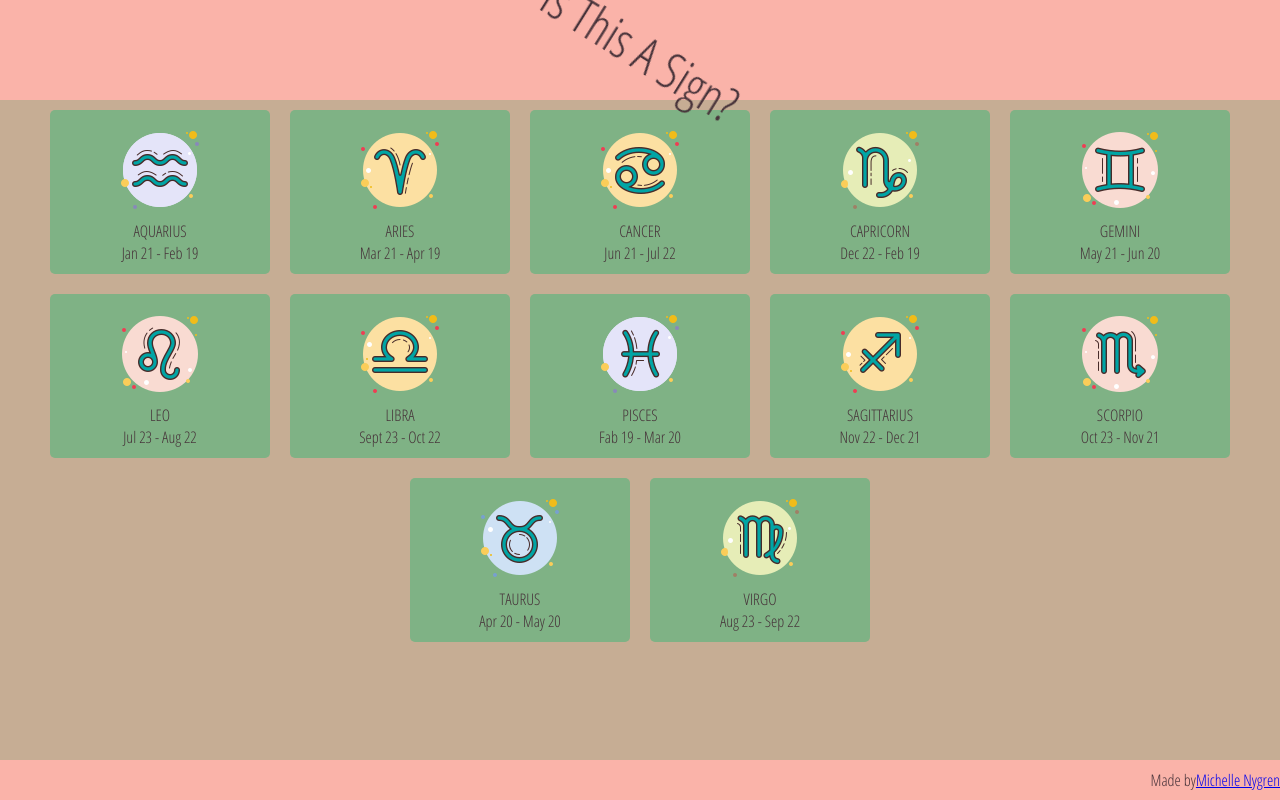
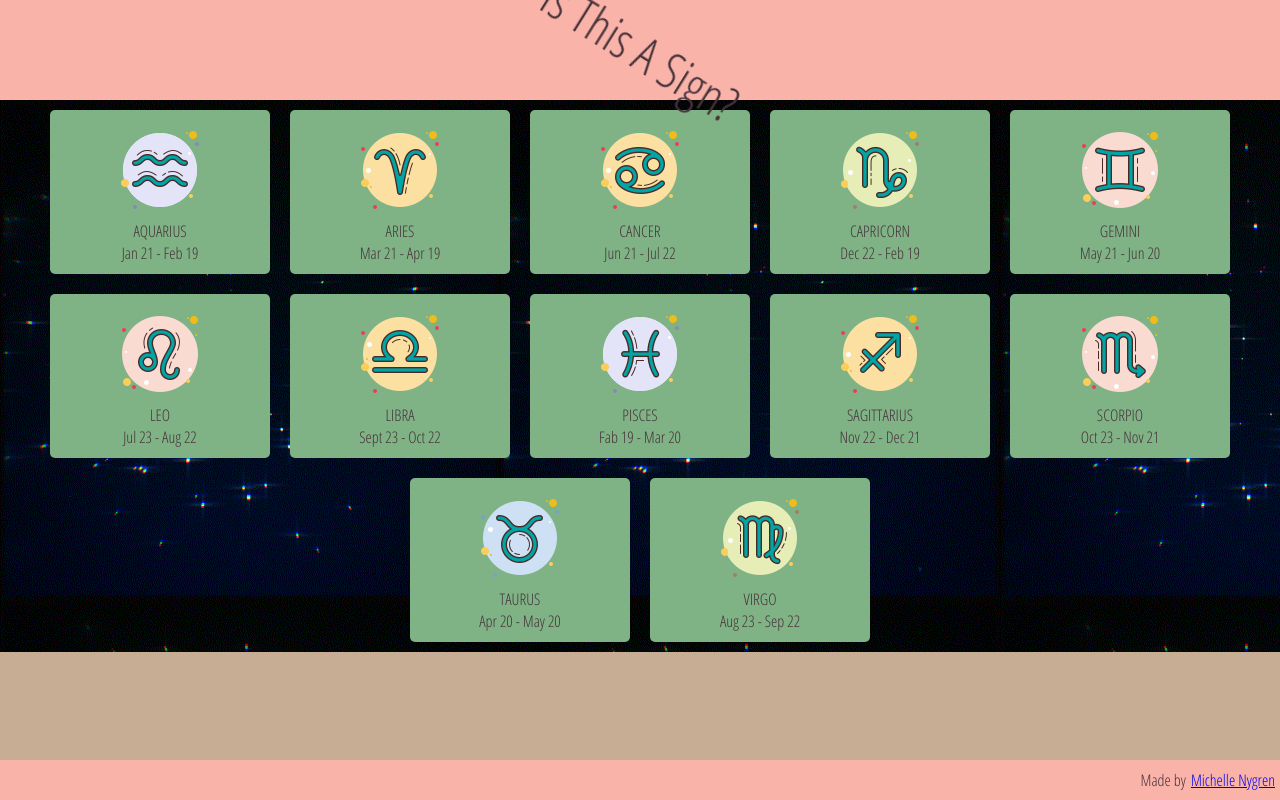
Before and after one commit to michellerenehey/react-zodiak, a React (Create React App) app: page / in a window 1280 px wide. Built offline with nearby package versions, Linux system fonts and the light colour scheme.

Commit message:
added gif as background of main

```diff
--- a/src/components/Footer/Footer.css
+++ b/src/components/Footer/Footer.css
@@ -9,3 +9,7 @@ footer {
   width: 100%;
   bottom: 0;
 }
+
+a {
+  padding: 5px;
+}
--- a/src/components/Main/Main.js
+++ b/src/components/Main/Main.js
@@ -2,10 +2,11 @@ import React from 'react'
 import './Main.css'
 import ZodiacCard from '../ZodiacCard/ZodiacCard'
 import { zodiac } from '../../data'
+import background from '../../stars.gif'
 
 export default function Main() {
   return (
-    <main>
+    <main style={{ backgroundImage: `url(${background})` }}>
       {zodiac.map((sign) => (
         <ZodiacCard key={sign.name} name={sign.name} dates={sign.dates} />
       ))}
```
Also changed, not shown: src/stars.gif (added).
